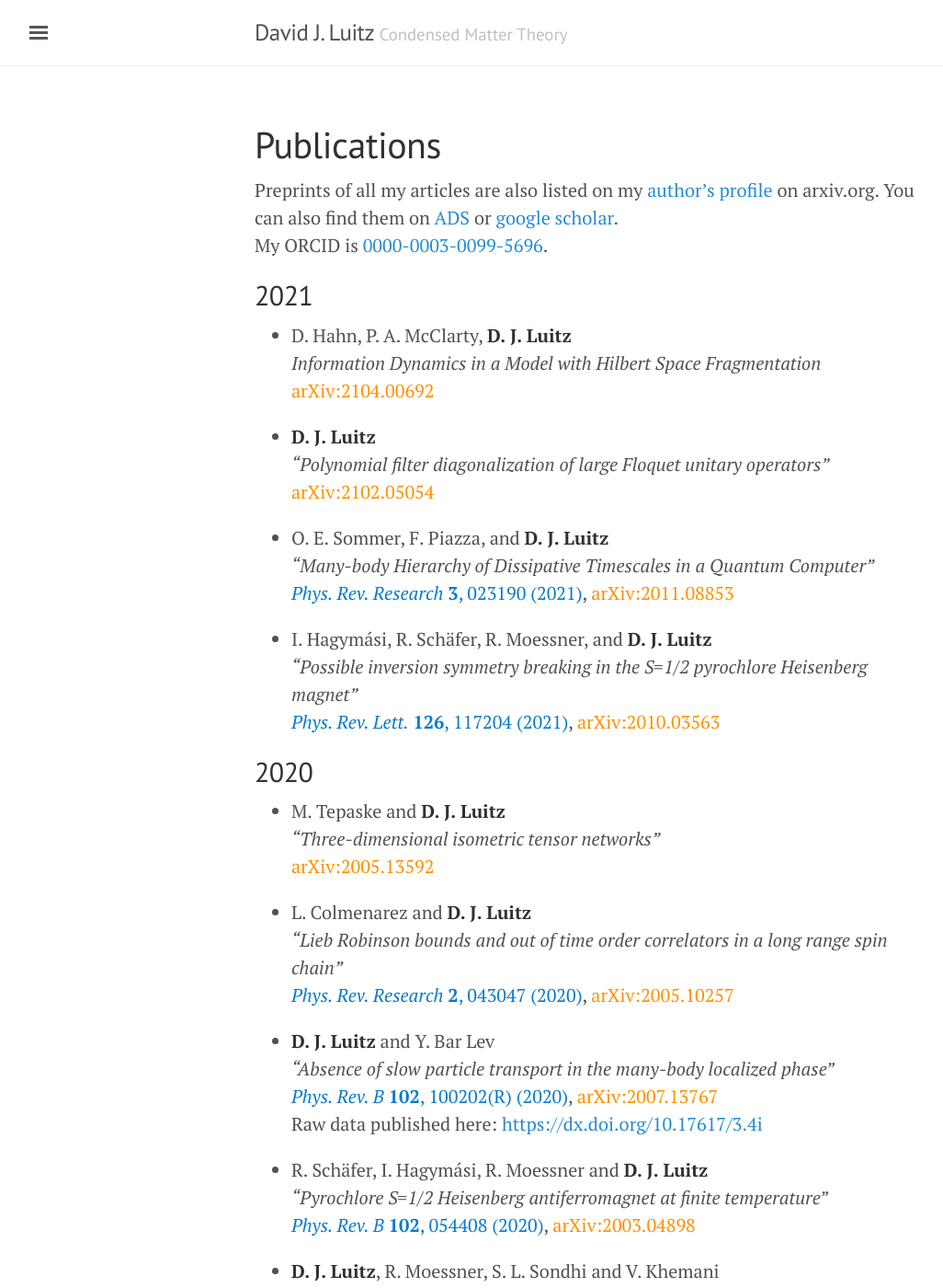
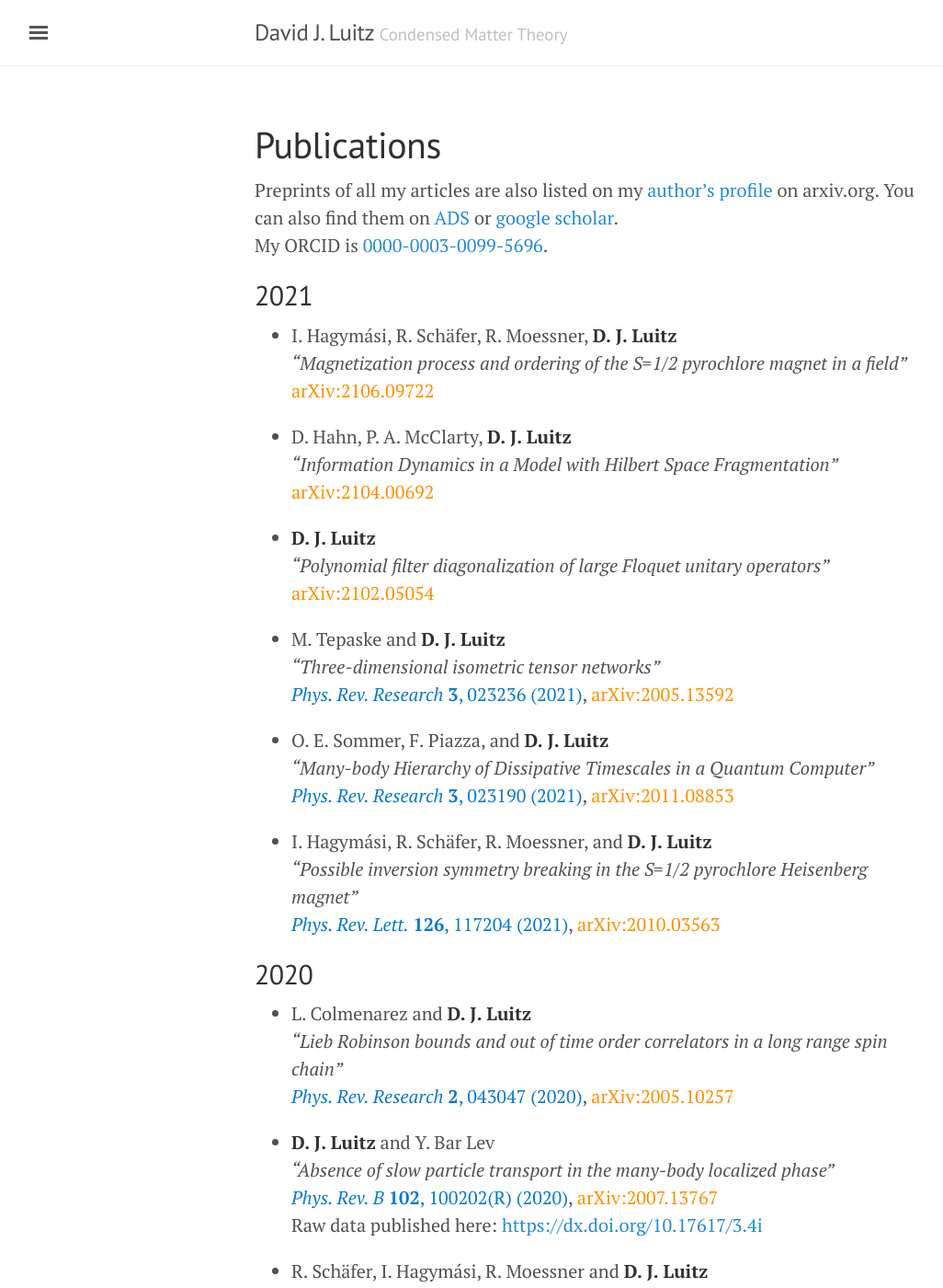
Before and after one commit to dluitz/dluitz.github.io, a Jekyll site: the page built from publications.md, in a window 1280 px wide and 1400 px high. Shown: the whole window at 92% size, without its empty margins (3-1029 px from the left). Built offline with Jekyll 4.4.1, drawn with Linux system fonts in a browser that asks for light colours.

Commit message:
[publist] update

```diff
--- a/publications.md
+++ b/publications.md
@@ -10,18 +10,25 @@ My ORCID is [0000-0003-0099-5696](https://orcid.org/0000-0003-0099-5696).
 2021
 ----
 
++ I. Hagymási, R. Schäfer, R. Moessner, **D. J. Luitz**
+*"Magnetization process and ordering of the S=1/2 pyrochlore magnet in a field"*
+[arXiv:2106.09722](https://arxiv.org/abs/2106.09722){:class='arxiv'}
+
 + D. Hahn, P. A. McClarty, **D. J. Luitz**
-*Information Dynamics in a Model with Hilbert Space Fragmentation*
+*"Information Dynamics in a Model with Hilbert Space Fragmentation"*
 [arXiv:2104.00692](https://arxiv.org/abs/2104.00692){:class='arxiv'}
 
 + **D. J. Luitz**
 *"Polynomial filter diagonalization of large Floquet unitary operators"*
 [arXiv:2102.05054](https://arxiv.org/abs/2102.05054){:class='arxiv'}
 
++ M. Tepaske and **D. J. Luitz**
+*"Three-dimensional isometric tensor networks"*
+[*Phys. Rev. Research* **3**, 023236 (2021)](https://journals.aps.org/prresearch/abstract/10.1103/PhysRevResearch.3.023236){:class='pub'}, [arXiv:2005.13592](https://arxiv.org/abs/2005.13592){:class='arxiv'}
+
 + O. E. Sommer, F. Piazza, and **D. J. Luitz**
 *"Many-body Hierarchy of Dissipative Timescales in a Quantum Computer"*
 [*Phys. Rev. Research* **3**, 023190 (2021)](https://journals.aps.org/prresearch/abstract/10.1103/PhysRevResearch.3.023190){:class='pub'}, [arXiv:2011.08853](https://arxiv.org/abs/2011.08853){:class='arxiv'}
-
 
 
 + I. Hagymási, R. Schäfer, R. Moessner, and **D. J. Luitz**
@@ -33,10 +40,6 @@ My ORCID is [0000-0003-0099-5696](https://orcid.org/0000-0003-0099-5696).
 
 2020
 ----
-
-+ M. Tepaske and **D. J. Luitz**
-*"Three-dimensional isometric tensor networks"*
-[arXiv:2005.13592](https://arxiv.org/abs/2005.13592){:class='arxiv'}
 
 + L. Colmenarez and **D. J. Luitz**
 *"Lieb Robinson bounds and out of time order correlators in a long range spin chain"*
```
